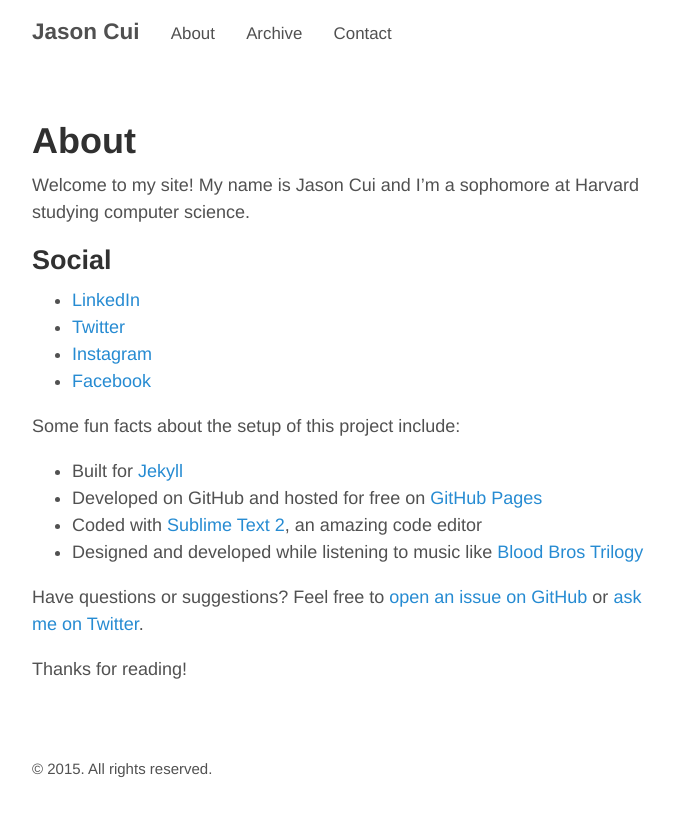
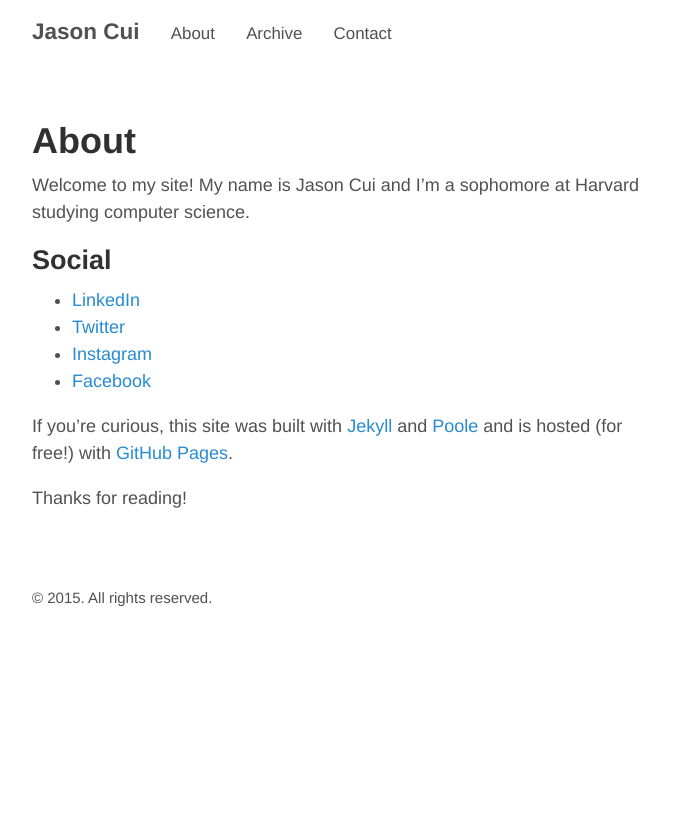
Before and after one commit to jasoncui/jasoncui.github.io, a Jekyll site: the page built from about.md, in a window 1280 px wide. Shown: the top 816 px of the page, without its empty margins (293-967 px from the left). Built offline with Jekyll 4.4.1, drawn with Linux system fonts in a browser that asks for light colours.

Commit message:
edit about page

```diff
--- a/about.md
+++ b/about.md
@@ -12,13 +12,6 @@ Welcome to my site! My name is Jason Cui and I'm a sophomore at Harvard studying
 * [Instagram](https://www.instagram.com/JasonSCui)
 * [Facebook](https://www.facebook.com/JasonSCui)
 
-Some fun facts about the setup of this project include:
-
-* Built for [Jekyll](http://jekyllrb.com)
-* Developed on GitHub and hosted for free on [GitHub Pages](https://pages.github.com)
-* Coded with [Sublime Text 2](http://sublimetext.com), an amazing code editor
-* Designed and developed while listening to music like [Blood Bros Trilogy](https://soundcloud.com/maddecent/sets/blood-bros-series)
-
-Have questions or suggestions? Feel free to [open an issue on GitHub](https://github.com/poole/poole/issues/new) or [ask me on Twitter](https://twitter.com/mdo).
+If you're curious, this site was built with [Jekyll](http://jekyllrb.com) and [Poole](http://getpoole.com/) and is hosted (for free!) with [GitHub Pages](https://pages.github.com).
 
 Thanks for reading!
```
